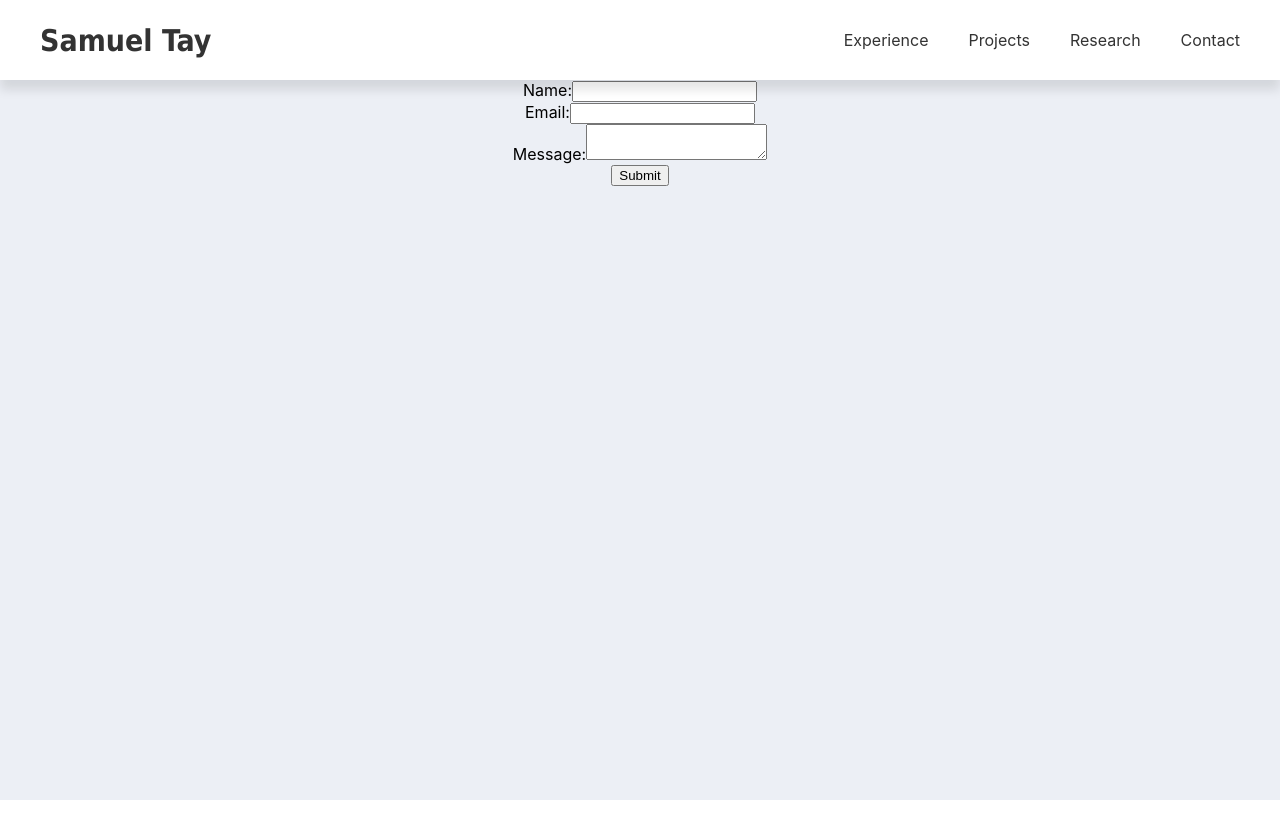
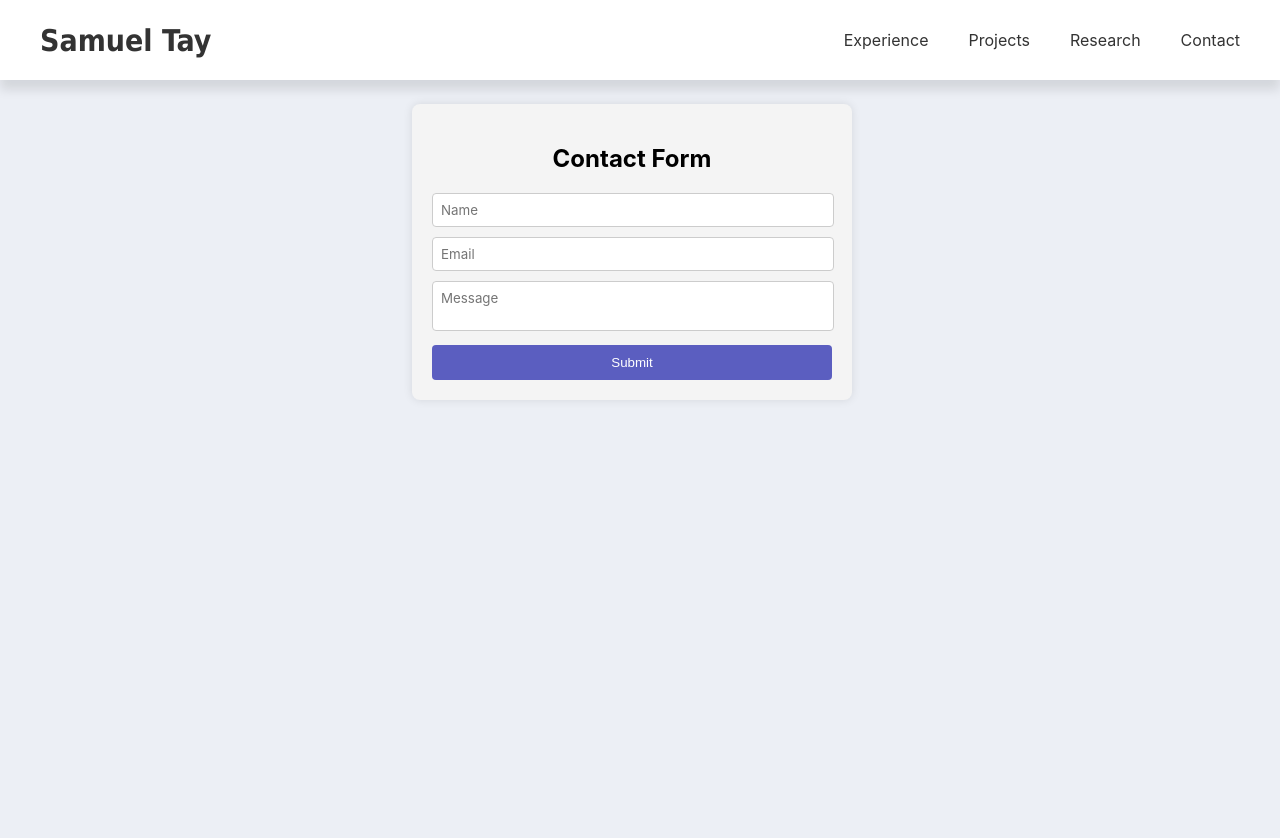
Before and after one commit to samueltay/samueltay, a React (Create React App) app in the folder frontend/: page /contact in a window 1280 px wide. Shown: the top 838 px of the page. Before the commit the page ends 800 px from the top, so only its background shows below. Built offline with nearby package versions, Linux system fonts and the light colour scheme.

Commit message:
feat: style contact form

```diff
--- /dev/null
+++ b/frontend/src/components/contact_form/ContactForm.css
@@ -0,0 +1,57 @@
+.contact-form-container {
+  display: flex;
+  justify-content: center;
+  align-items: top;
+  min-height: 100vh;
+}
+
+.contact-form-container form {
+  width: 400px;
+  padding: 20px;
+  background-color: #f4f4f4;
+  border-radius: 8px;
+  box-shadow: 0px 0px 10px rgba(0, 0, 0, 0.1);
+  height: fit-content;
+  max-height: calc(100vh - 40px);
+  overflow-y: auto;
+  align-items: center;
+}
+
+.contact-form-container label {
+  display: block;
+  margin-bottom: 6px;
+  font-weight: bold;
+}
+
+.contact-form-container input,
+textarea {
+  width: calc(100% - 16px);
+  padding: 8px;
+  margin-bottom: 10px;
+  border: 1px solid #ccc;
+  border-radius: 4px;
+  resize: none;
+  max-height: calc(100% - 130px);
+  font-family: inherit;
+}
+
+.contact-form-container button {
+  display: block;
+  width: 100%;
+  padding: 10px;
+  background-color: #5b5ec0;
+  color: #fff;
+  border: none;
+  border-radius: 4px;
+  cursor: pointer;
+}
+
+.contact-form-container button:hover {
+  background-color: #2d3268;
+}
+
+.contact-form-container .message {
+  margin-top: 10px;
+  text-align: center;
+  font-weight: bold;
+}
--- a/frontend/src/components/contact_form/ContactForm.tsx
+++ b/frontend/src/components/contact_form/ContactForm.tsx
@@ -1,4 +1,7 @@
 import React, { useState, FormEvent } from "react";
+import { Helmet } from "react-helmet";
+import { GridContainer } from "../../components/grid/GridItem";
+import "./ContactForm.css";
 
 const ContactForm: React.FC = () => {
   const [name, setName] = useState("");
@@ -36,39 +39,45 @@ const ContactForm: React.FC = () => {
   }
 
   return (
+    <div className="contact-form-container">
+      <Helmet>
+        <title>Contact</title>
+      </Helmet>
+      <GridContainer maxWidth={1000}>
+        <form onSubmit={handleSubmit}>
+          <h2>Contact Form</h2>
           <div>
-      <form onSubmit={handleSubmit}>
-        <div>
-          <label htmlFor="name">Name:</label>
             <input
               type="text"
               id="name"
               value={name}
               onChange={(e) => setName(e.target.value)}
+              placeholder="Name"
               required
             />
           </div>
           <div>
-          <label htmlFor="email">Email:</label>
             <input
               type="email"
               id="email"
               value={email}
               onChange={(e) => setEmail(e.target.value)}
+              placeholder="Email"
               required
             />
           </div>
           <div>
-          <label htmlFor="message">Message:</label>
             <textarea
               id="message"
               value={message}
               onChange={(e) => setMessage(e.target.value)}
+              placeholder="Message"
               required
             ></textarea>
           </div>
           <button type="submit">Submit</button>
         </form>
+      </GridContainer>
     </div>
   );
 };
```
Lines whose indentation alone changed are shown as unchanged.
